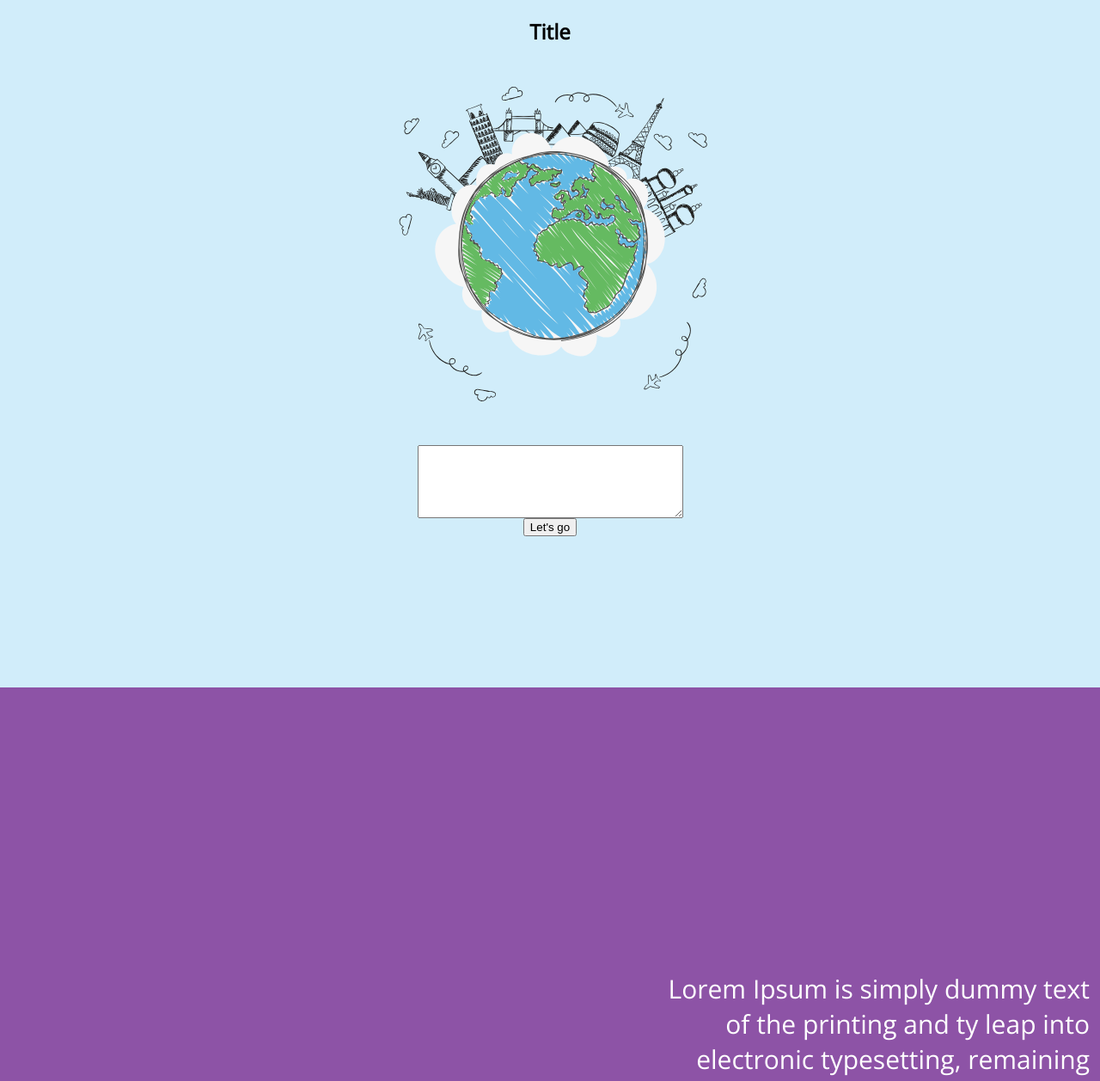
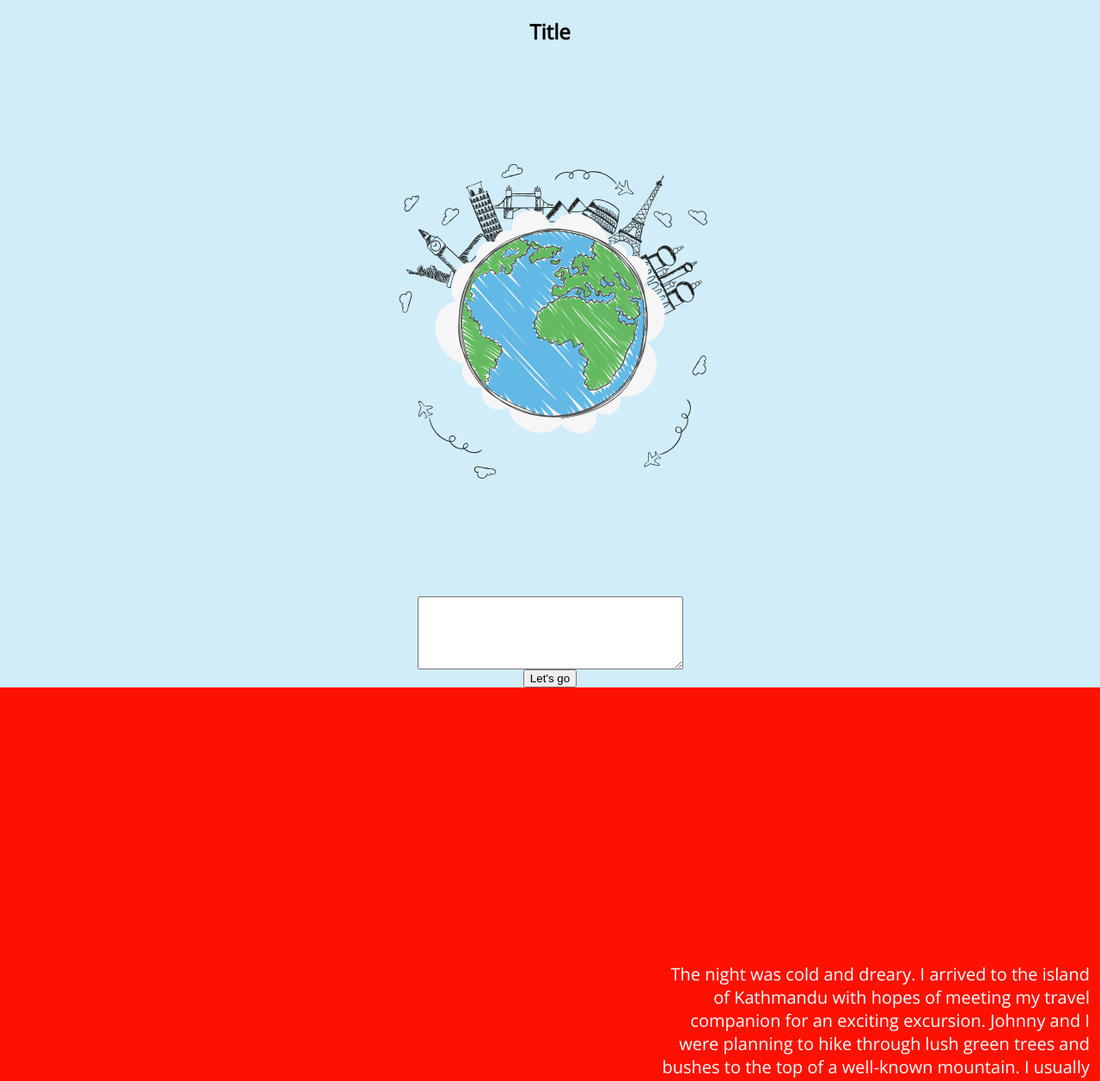
Before and after one commit to ryane1/GC-Final-Project, an Angular app: page / in a window 1280 px wide. Shown: the top 1258 px of the page at 86% size. Built offline with nearby package versions, Linux system fonts and the light colour scheme; a web font is replaced by a local one.

Commit message:
fixed flex on main page

```diff
--- a/src/app/story/story.component.css
+++ b/src/app/story/story.component.css
@@ -2,6 +2,7 @@ section{
     display: flex;
     flex-direction: column;
     align-items: center;
+    justify-content: space-between;
     width: 100%;
     height: 100vh;
     background-color: #d1edfa;
--- a/src/app/story/story.component.html
+++ b/src/app/story/story.component.html
@@ -1,15 +1,12 @@
 <section class="main">
+  <h1>Title</h1>
 
-  <h1>Title</h1>
-  <div>
-  <img src="assets\images\worldmap.svg">
+  <img src="assets\images\worldmap.svg" />
 
   <form #userInput="ngForm" (ngSubmit)="analyzeUserData(userInput)">
     <textarea cols="30" rows="10" ngModel name="textInput"></textarea>
     <button>Let's go</button>
   </form>
-</div>
-
 </section>
 <app-joy-suprise *ngIf="showJoySurprise"></app-joy-suprise>
 <app-sadness-fear *ngIf="showSadnessFear"></app-sadness-fear>
--- a/src/app/story/story.component.ts
+++ b/src/app/story/story.component.ts
@@ -8,8 +8,8 @@ import { ApiService } from "../api.service";
 })
 export class StoryComponent implements OnInit {
   showAngerDisgust: boolean = true;
-  showSadnessFear: boolean = true;
-  showJoySurprise: boolean = true;
+  showSadnessFear: boolean = false;
+  showJoySurprise: boolean = false;
 
   constructor(private apiService: ApiService) {}
 
```
